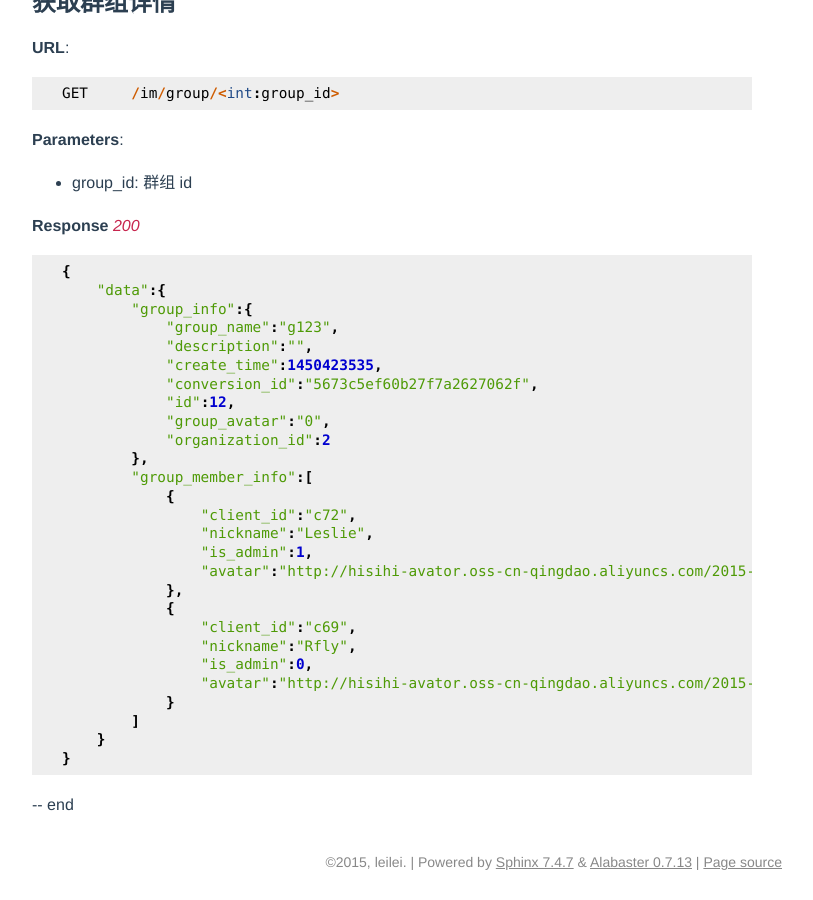
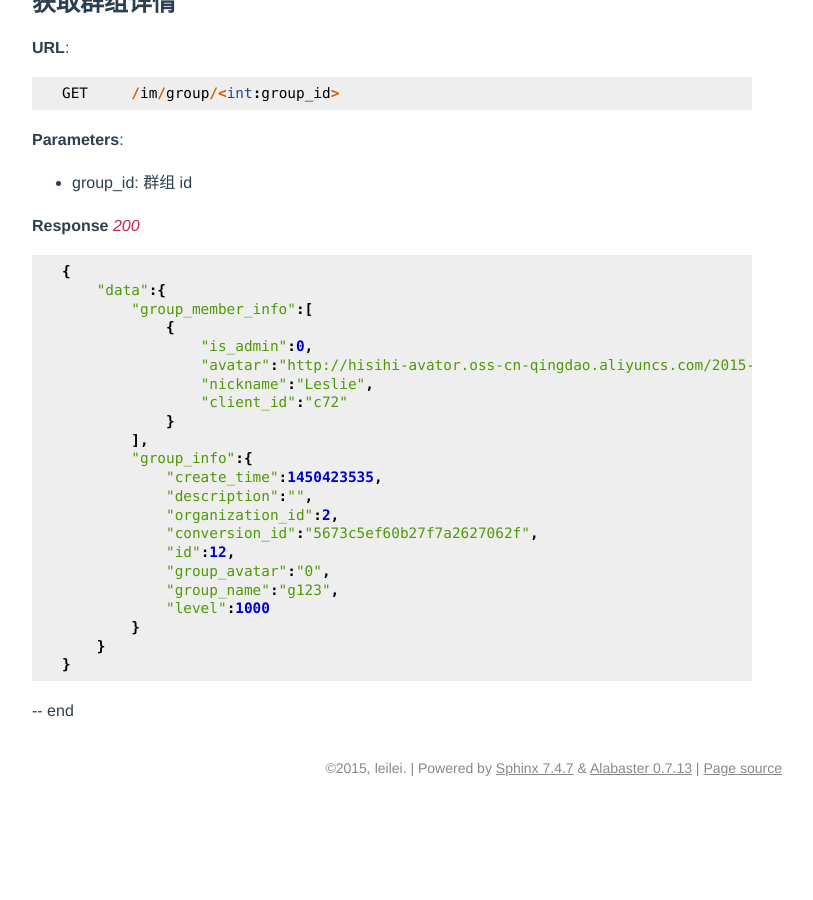
Before and after one commit to clownmelody/hisihi_api, a Sphinx documentation site: the page built from docs/im.rst, in a window 1280 px wide and 900 px high, scrolled down 8826 px. Shown: the whole window, without its empty margins (358-1171 px from the left). Built offline with Sphinx 7.4.7, drawn with Linux system fonts in a browser that asks for light colours; after the commit the page ends 9632 px from its top, so only the background shows below that.

Commit message:
修改建群和群组详细逻辑

```diff
--- a/docs/im.rst
+++ b/docs/im.rst
@@ -389,29 +389,24 @@ leancloud client-id 约定
 
     {
         "data":{
+            "group_member_info":[
+                {
+                    "is_admin":0,
+                    "avatar":"http://hisihi-avator.oss-cn-qingdao.aliyuncs.com/2015-12-22/56792a426d0b5-05505543.jpg",
+                    "nickname":"Leslie",
+                    "client_id":"c72"
+                }
+            ],
             "group_info":{
-                "group_name":"g123",
+                "create_time":1450423535,
                 "description":"",
-                "create_time":1450423535,
+                "organization_id":2,
                 "conversion_id":"5673c5ef60b27f7a2627062f",
                 "id":12,
                 "group_avatar":"0",
-                "organization_id":2
-            },
-            "group_member_info":[
-                {
-                    "client_id":"c72",
-                    "nickname":"Leslie",
-                    "is_admin":1,
-                    "avatar":"http://hisihi-avator.oss-cn-qingdao.aliyuncs.com/2015-12-22/56792a426d0b5-05505543.jpg"
-                },
-                {
-                    "client_id":"c69",
-                    "nickname":"Rfly",
-                    "is_admin":0,
-                    "avatar":"http://hisihi-avator.oss-cn-qingdao.aliyuncs.com/2015-03-26/551369fe8358c-05505543.jpg"
-                }
-            ]
+                "group_name":"g123",
+                "level":1000
+            }
         }
     }
 
```
Also changed, not shown: 1 other file.
